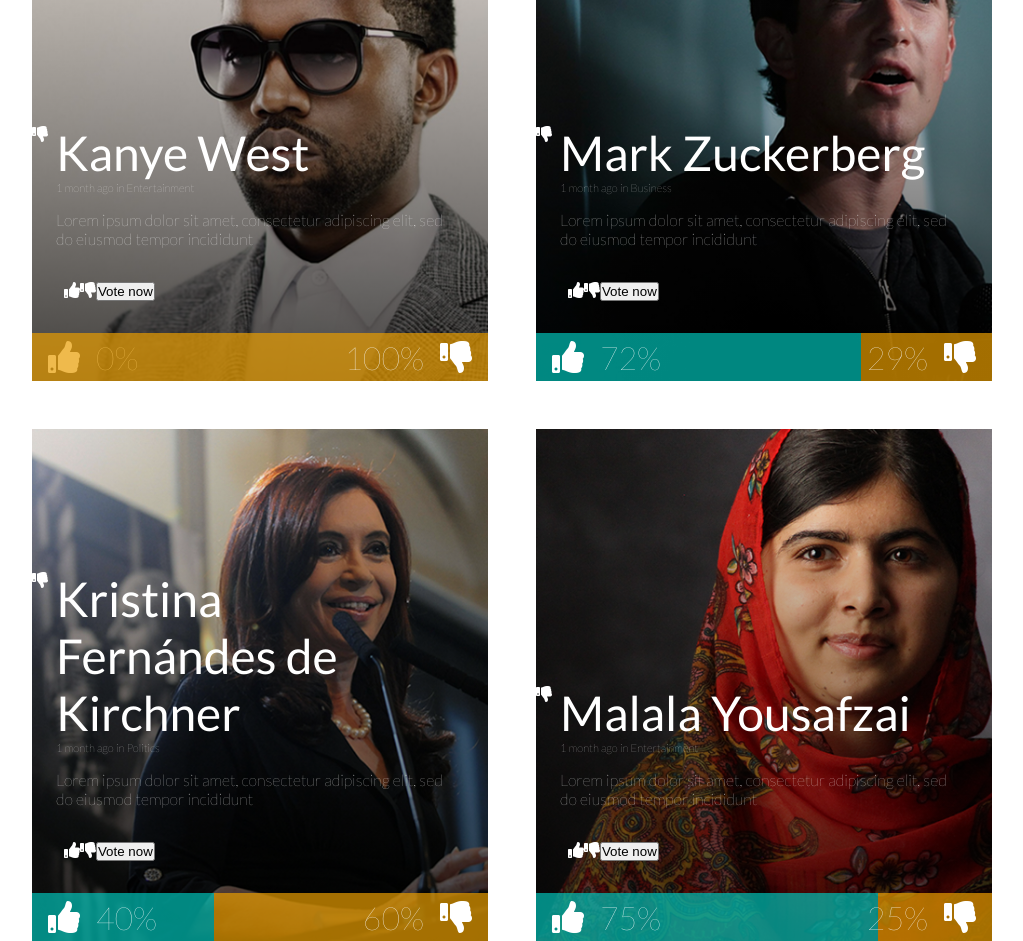
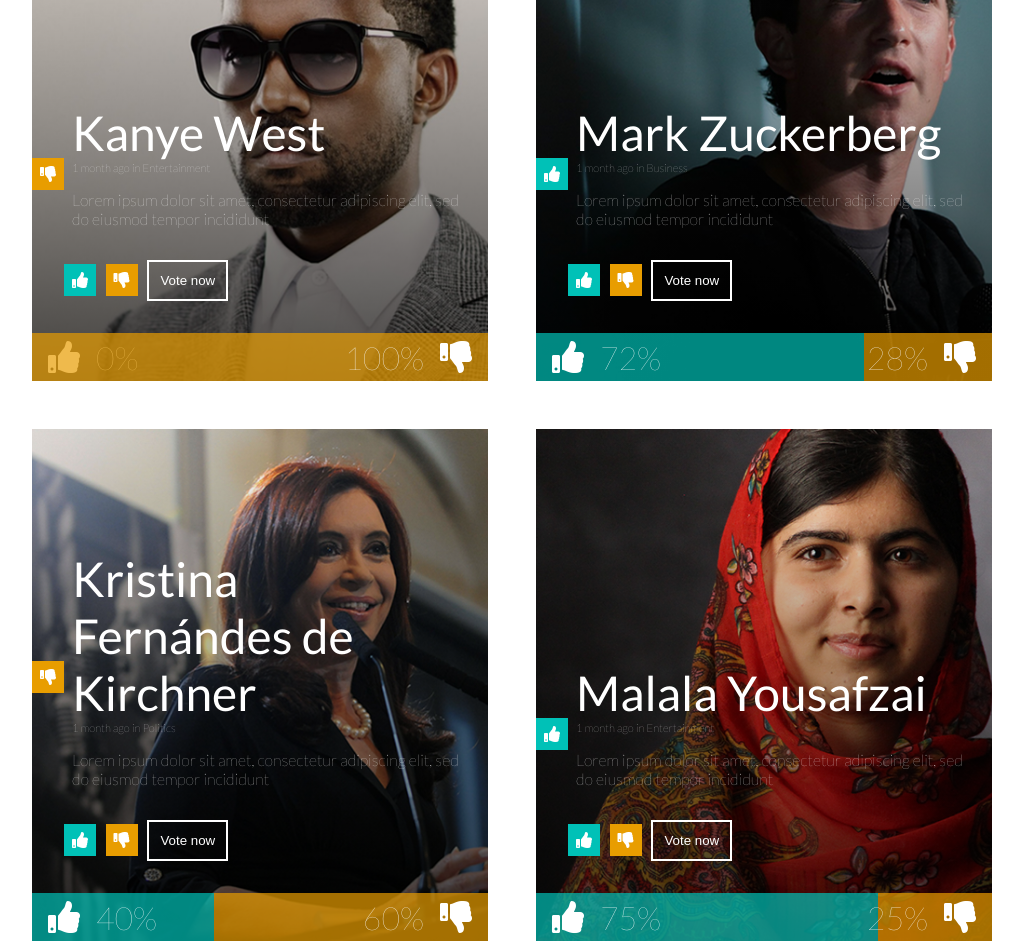
Before and after one commit to HernanCote/rule-of-thumb, a React app: page / in a window 1280 px wide. Shown: the part 1120-2061 px from the top of the page, without its empty margins (128-1151 px from the left). Built offline with nearby package versions, Linux system fonts and the light colour scheme.

Commit message:
Implemented voting boxes

```diff
--- a/index.html
+++ b/index.html
@@ -11,7 +11,7 @@
       crossorigin="anonymous"
     />
 
-    <title>React started boilerplate</title>
+    <title>Rule of Thumb.</title>
   </head>
   <body>
     <noscript> You need to enable JavaScript to run this app. </noscript>
--- /dev/null
+++ b/src/components/voting/voteButton.jsx
@@ -0,0 +1,23 @@
+import React from 'react';
+import { PropTypes } from 'prop-types';
+
+const VoteButton = ({ direction }) => {
+  function renderBackground() {
+    return direction === 'up' ? 'primary' : 'secondary';
+  }
+  return (
+    <div className={`vote-button ${renderBackground()}`}>
+      <i className={`fas fa-thumbs-${direction}`} />
+    </div>
+  );
+};
+
+VoteButton.propTypes = {
+  direction: PropTypes.string
+};
+
+VoteButton.defaultProps = {
+  direction: 'up'
+};
+
+export default VoteButton;
--- a/src/components/voting/votingCard.jsx
+++ b/src/components/voting/votingCard.jsx
@@ -2,26 +2,38 @@
 
 import React, { Component } from 'react';
 import PropTypes from 'prop-types';
+import VoteButton from './voteButton';
 
 class VotingCard extends Component {
-  state = { positive: 0, negative: 0 };
+  state = { positive: 0, negative: 0, result: 'down' };
 
   componentDidMount = () => {
     this.calculateWidths();
+    this.calculateResult();
   };
 
   calculateWidths = () => {
     const { thumbsUp, thumbsDown } = this.props.candidate;
     const totalVotes = thumbsUp + thumbsDown;
     const positive = Math.ceil((thumbsUp / totalVotes) * 100);
-    const negative = Math.ceil((thumbsDown / totalVotes) * 100);
+    const negative = Math.floor((thumbsDown / totalVotes) * 100);
 
     this.setState({ positive, negative });
   };
 
+  calculateResult = () => {
+    const { thumbsUp, thumbsDown } = this.props.candidate;
+
+    if (thumbsUp >= thumbsDown) {
+      this.setState({ result: 'up' });
+    } else {
+      this.setState({ result: 'down' });
+    }
+  };
+
   render() {
     const { candidate } = this.props;
-    const { positive, negative } = this.state;
+    const { positive, negative, result } = this.state;
     return (
       <div className='candidate-box'>
         <div
@@ -34,7 +46,7 @@ class VotingCard extends Component {
           <div className='candidate-box__container__content'>
             <div className='content-info'>
               <div className='content-info__veredict'>
-                <i className='fas fa-thumbs-down' />
+                <VoteButton direction={result} />
               </div>
               <div className='content-info__candidate-info'>
                 <div>{candidate.name}</div>
@@ -43,9 +55,13 @@ class VotingCard extends Component {
               </div>
             </div>
             <div className='interaction'>
-              <i className='fas fa-thumbs-up' />
-              <i className='fas fa-thumbs-down' />
-              <button>Vote now</button>
+              <div className='interaction__up-button mr'>
+                <VoteButton direction='up' />
+              </div>
+              <div className='interaction__down-button mr'>
+                <VoteButton direction='down' />
+              </div>
+              <button className='interaction__vote-button'>Vote now</button>
             </div>
             <div className='results'>
               <div className='approve' style={{ width: `${positive}%` }}>
--- /dev/null
+++ b/src/styles/components/voting/_voteButton.scss
@@ -0,0 +1,16 @@
+.vote-button {
+  height: 2rem;
+  width: 2rem;
+  background: $primary-color;
+  display: flex;
+  justify-content: center;
+  align-items: center;
+
+  &.primary {
+    background: $primary-color;
+  }
+
+  &.secondary {
+    background: $secondary-color;
+  }
+}
--- a/src/styles/components/voting/_votingCard.scss
+++ b/src/styles/components/voting/_votingCard.scss
@@ -23,6 +23,11 @@
         grid-gap: 0.5rem;
         grid-template-columns: auto 100%;
 
+        &__veredict {
+          display: flex;
+          margin: auto;
+        }
+
         &__candidate-info {
           div:nth-child(1) {
             font-size: 3rem;
@@ -42,7 +47,38 @@
       }
 
       .interaction {
+        display: flex;
+        justify-content: flex-start;
+
+        align-items: center;
         margin: 0 2rem 2rem 2rem;
+
+        .selected {
+          border: 2px solid $white;
+        }
+
+        .mr {
+          margin-right: 0.6rem;
+        }
+
+        &__up-button {
+          cursor: pointer;
+        }
+
+        &__down-button {
+          cursor: pointer;
+        }
+
+        &__vote-button {
+          cursor: pointer;
+          padding: 0.7rem;
+          color: $white;
+          background: transparent;
+          border: 2px solid $white;
+
+          &:focus {
+          }
+        }
       }
 
       .results {
--- a/src/styles/configuration/_config.scss
+++ b/src/styles/configuration/_config.scss
@@ -13,6 +13,10 @@ $black: #333;
 $extra-wide-left-right-margin: 20rem;
 $wide-left-right-padding: 10rem;
 $small-left-right-padding: 1rem;
+
+.container {
+  margin: 0 $wide-left-right-padding;
+}
 
 @mixin hoverWhite {
   cursor: pointer;
@@ -51,7 +55,7 @@ $small-left-right-padding: 1rem;
 }
 
 @mixin mediaLg {
-  @media screen and (min-width: 769px) and (max-width: 1170px) {
+  @media screen and (min-width: 769px) and (max-width: 1400px) {
     @content;
   }
 }
--- a/src/styles/responsive/_mobile.scss
+++ b/src/styles/responsive/_mobile.scss
@@ -17,6 +17,10 @@
     &__branding {
       margin-left: 0;
     }
+  }
+
+  .side-drawer {
+    display: none;
   }
 }
 //Desktop and Laptops
--- a/src/styles/style.scss
+++ b/src/styles/style.scss
@@ -17,10 +17,6 @@ body {
   overflow-x: hidden;
 }
 
-.container {
-  margin: 0 $wide-left-right-padding;
-}
-
 //Pages
 @import 'pages/home';
 
@@ -37,6 +33,7 @@ body {
 @import 'components/voting/votingCard';
 @import 'components/voting/votesList';
 @import 'components/voting/votes';
+@import 'components/voting/voteButton';
 
 //Responsive
 @import 'responsive/mobile';
```
